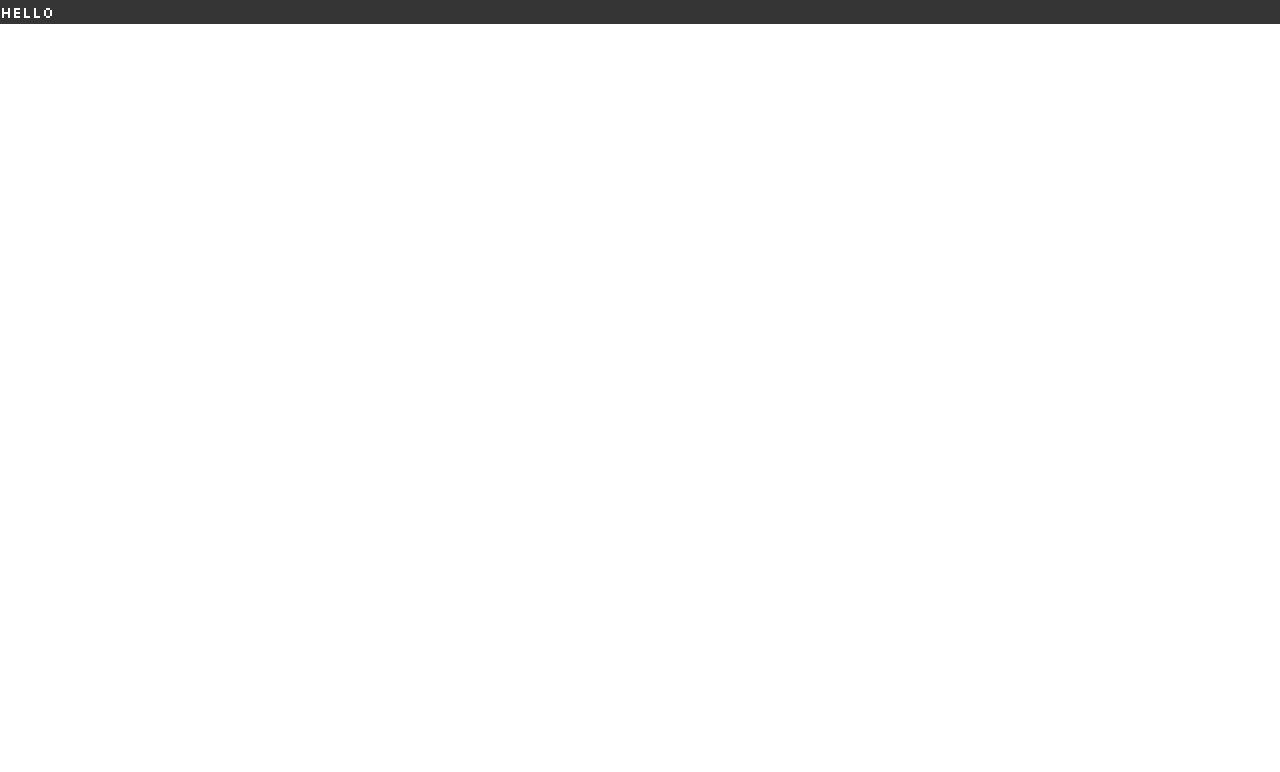
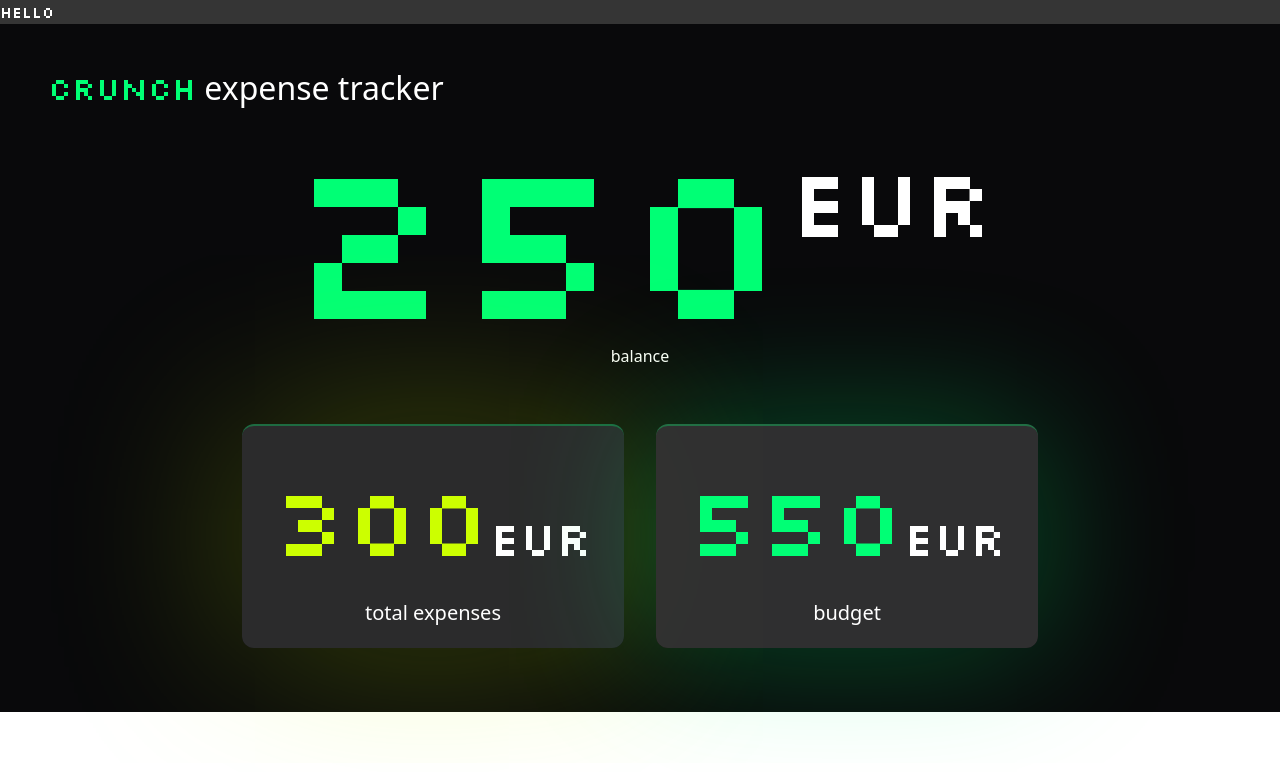
Before and after one commit to reshmakul/ExpenseTracker, a React (Vite) app in the folder vite-project/: page / in a window 1280 px wide. Shown: the top 772 px of the page. Built offline with nearby package versions, Linux system fonts and the light colour scheme.

Commit message:
tracker component done

```diff
--- a/vite-project/src/App.jsx
+++ b/vite-project/src/App.jsx
@@ -1,11 +1,21 @@
 // import Home from "./components/Home";
 // import OverviewComponent from "./components/OverviewComponent";
 // import { Routes, Route } from "react-router-dom";
+import Tracker from "./components/Tracker";
+function App() {
+  let budget = 550;
+  let totalExpenses = 300;
+  let balance = budget - totalExpenses;
 
-function App() {
   return (
     <>
       <h1 className="font-main bg-bg-800 text-white">HELLO </h1>
+
+      <Tracker
+        balance={balance}
+        totalExpenses={totalExpenses}
+        budget={budget}
+      />
       {/* <Routes>
         <Route to='/' element={<Home />} />
         <Route to='/Overveiw' element={<OverviewComponent />} />
--- a/vite-project/src/components/Tracker.jsx
+++ b/vite-project/src/components/Tracker.jsx
@@ -0,0 +1,47 @@
+import { React } from "react";
+
+const Tracker = ({ budget, totalExpenses, balance }) => {
+  return (
+    <div
+      id="tracker-wrapper"
+      className="bg-bg-900 p-10 flex justify-center align-center flex-col gap-8 pb-16"
+    >
+      <h1 className="text-white text-[2rem] p-2 pt-0">
+        <span className="font-main text-primary">crunch</span> expense tracker
+      </h1>
+      <div
+        id="tracker-balance"
+        className="font-main text-primary  text-[14rem] leading-[10rem] flex justify-center align-center"
+      >
+        {balance}
+        <span className="text-white text-[6rem] leading-[6rem]">EUR</span>
+      </div>
+      <div className="text-white flex justify-center align-center pb-6">
+        balance
+      </div>
+      <div
+        id="tracker-detail"
+        className="flex flex-row w-full justify-center gap-8"
+      >
+        <div className="flex justify-center align-center flex-col border-primary/30 border-t-2 shadow-[0_0px_190px_0px] shadow-secondary/30 gap-2 bg-bg-800/80 h-56 rounded-xl p-8 duration-300 hover:shadow-secondary/60">
+          <p className="text-secondary font-main text-[6rem]">
+            {totalExpenses}
+            <span className="text-white text-[3rem] leading-[3rem]">EUR</span>
+          </p>
+          <p className="text-white text-xl flex justify-center">
+            total expenses
+          </p>
+        </div>
+        <div className="flex justify-center h-56 align-center flex-col gap-2 bg-bg-800/90 border-primary/30 border-t-2 rounded-xl p-8 transition-all duration-300 shadow-[0_0px_150px_0px] shadow-primary/30 hover:shadow-primary/60">
+          <p className="text-primary font-main  text-[6rem]">
+            {budget}
+            <span className="text-white text-[3rem] leading-[3rem]">EUR</span>
+          </p>
+          <p className="text-white text-xl flex justify-center">budget </p>
+        </div>
+      </div>
+    </div>
+  );
+};
+
+export default Tracker;
```
